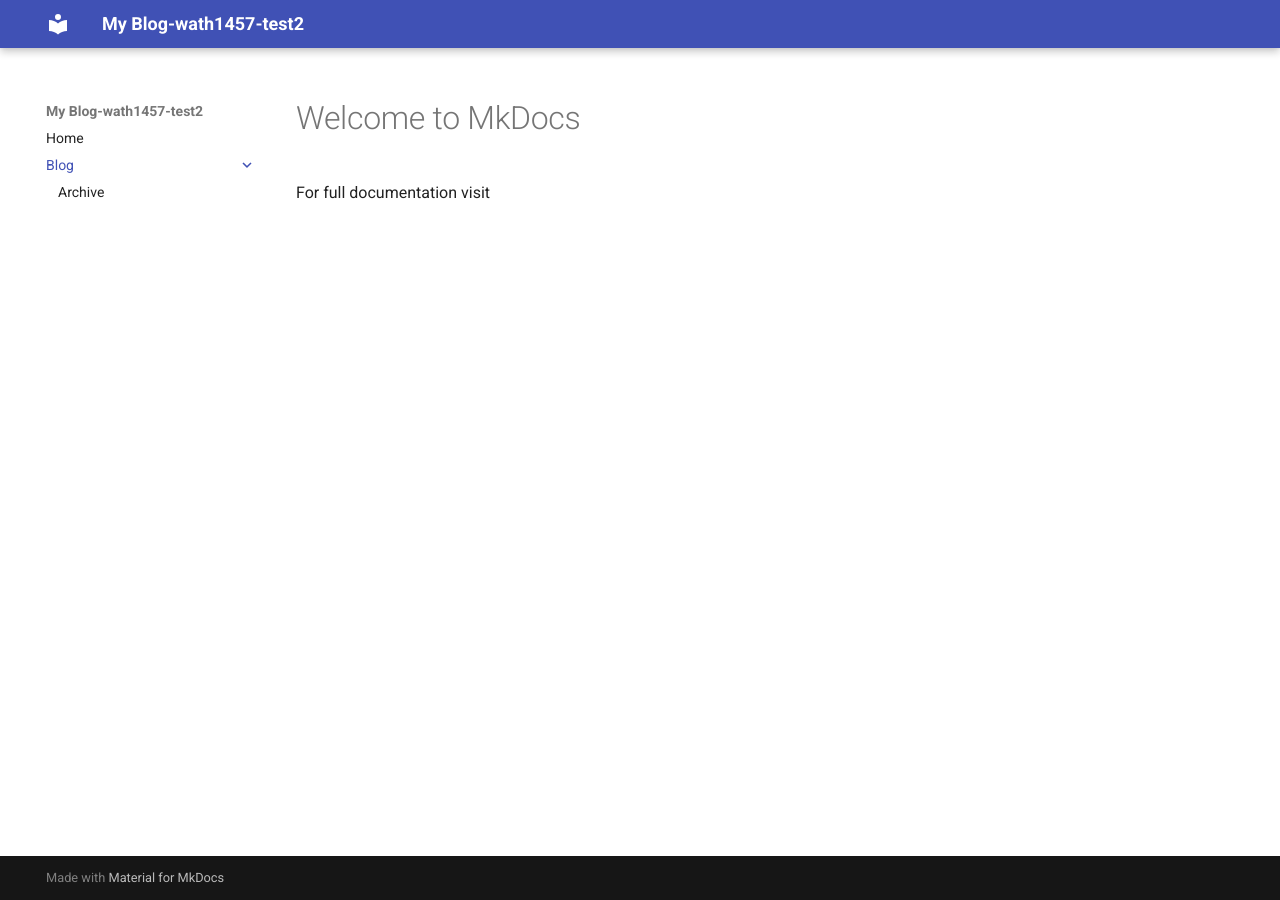
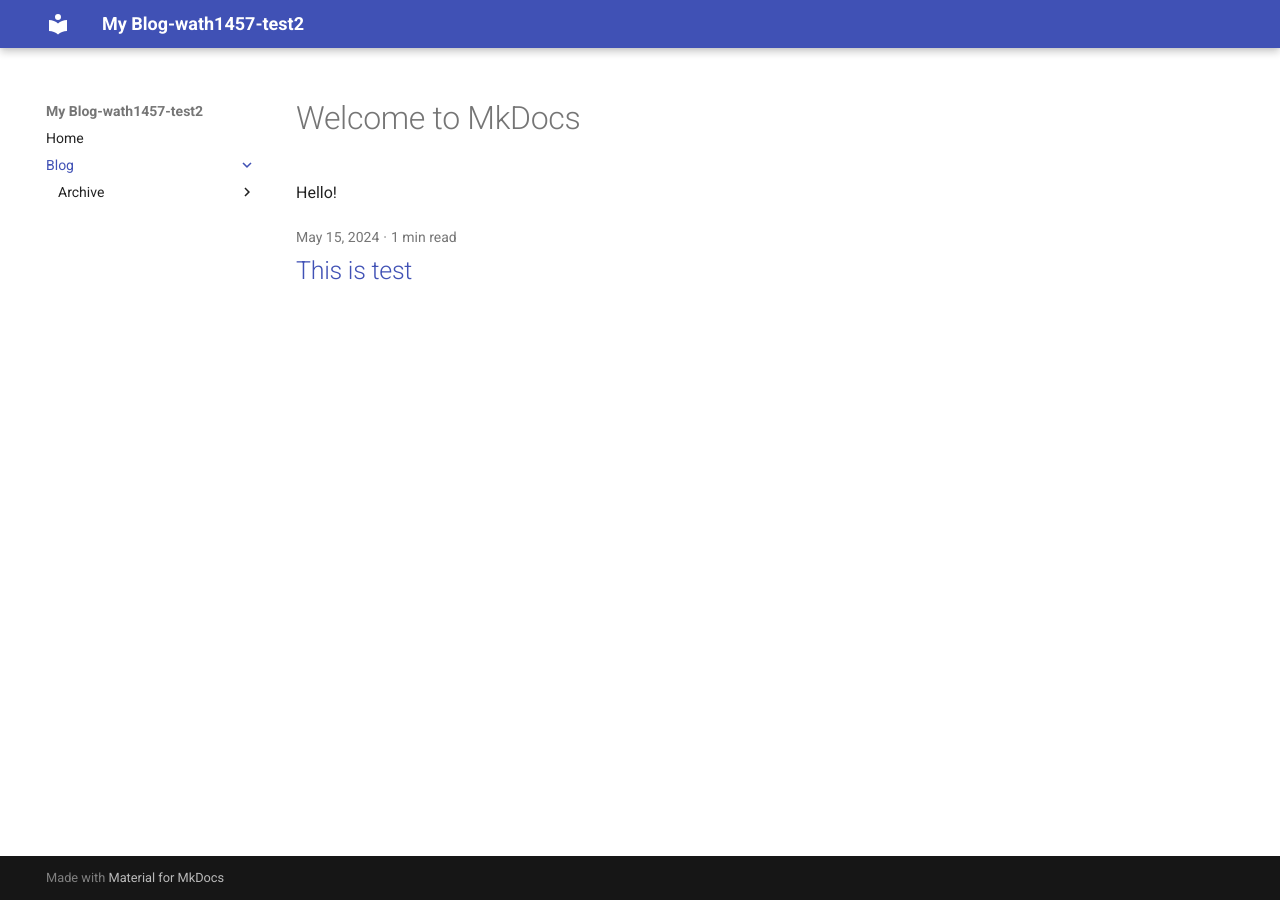
Before and after one commit to wath1457/wath1457.github.io, an MkDocs documentation site: the page built from docs/blog/index.md, in a window 1280 px wide. Built offline with MkDocs 1.6.1 and Material for MkDocs 9.7.7, drawn with Linux system fonts in a browser that asks for light colours.

Commit message:
test: test blog plugin

```diff
--- a/docs/blog/index.md
+++ b/docs/blog/index.md
@@ -1,3 +1,3 @@
 # Welcome to MkDocs
 
-For full documentation visit
+Hello!
--- /dev/null
+++ b/docs/blog/posts/test.md
@@ -0,0 +1,5 @@
+---
+date: 2024-05-15
+---
+
+# This is test
```
Also changed, not shown: docs/index.md (+2 -0 lines).
